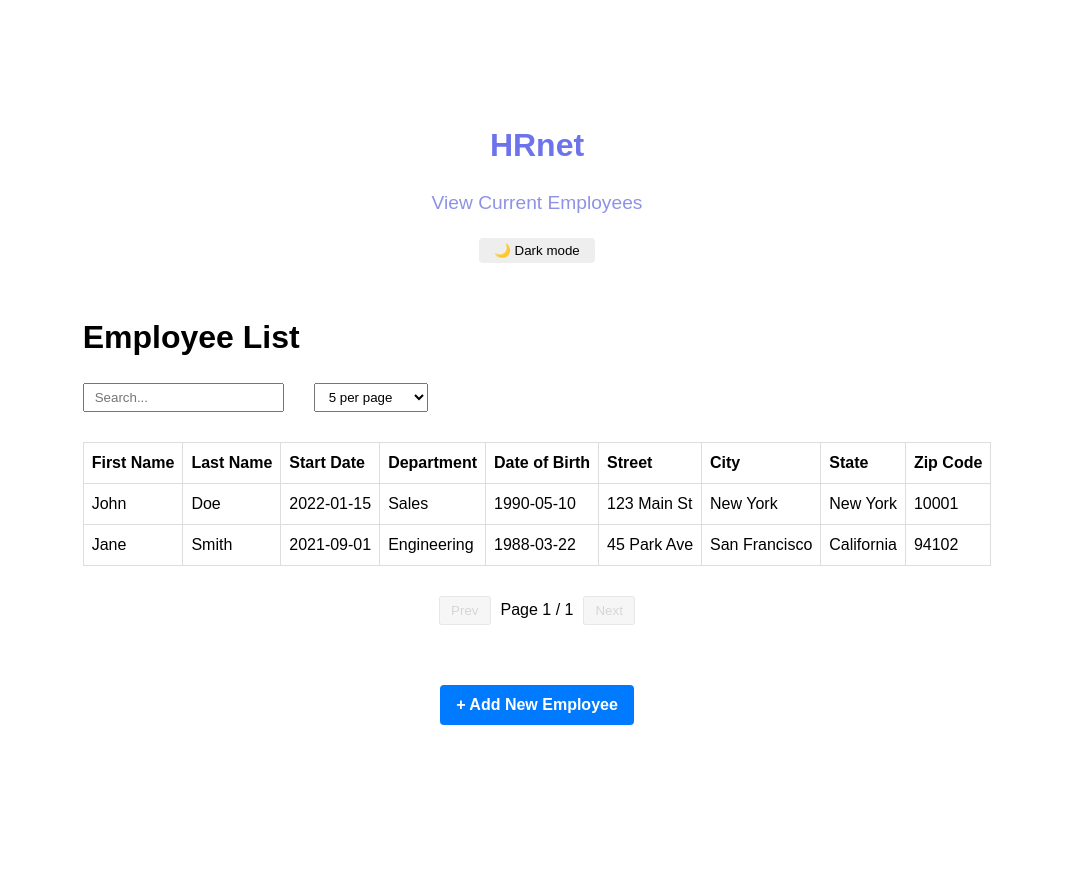
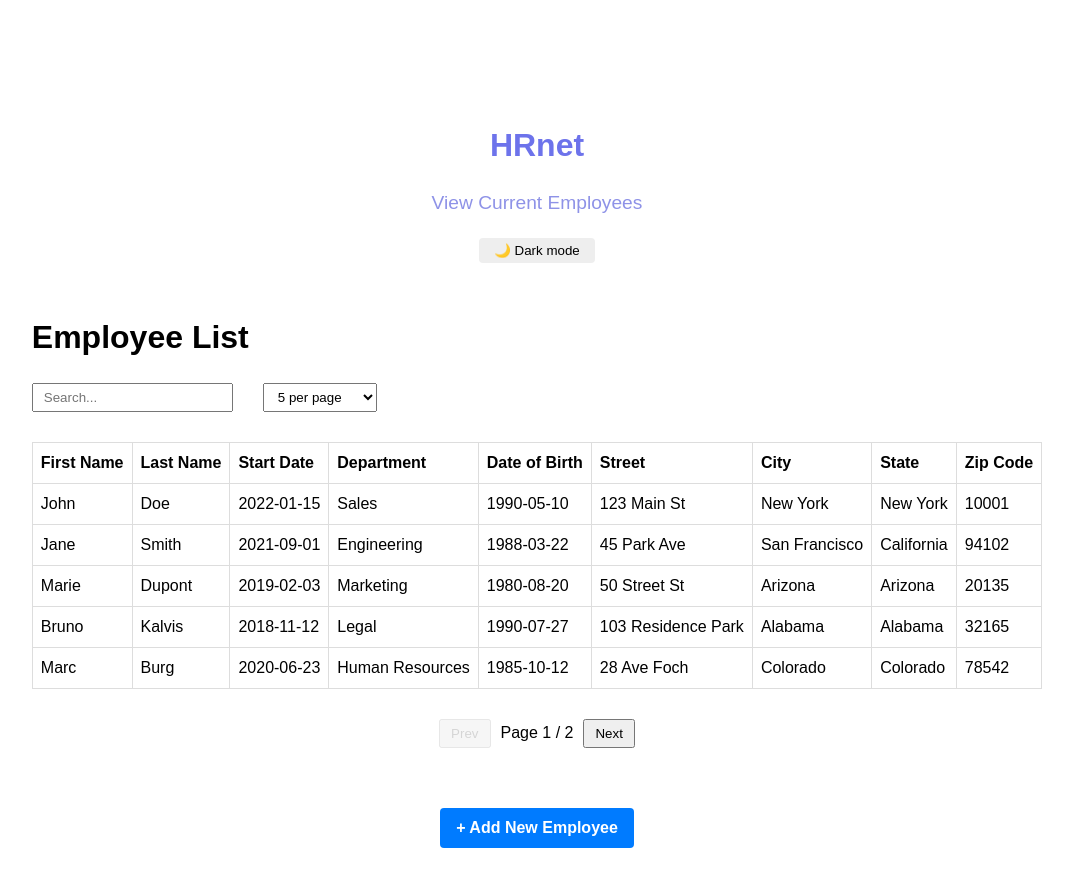
Before and after one commit to Andoniaina-Manantsoa/HRnet_modifier, a React app: page /employees in a window 1280 px wide. Shown: the whole page, without its empty margins (103-1176 px from the left). Before the commit the page ends 800 px from the top, so only its background shows below. Built offline with nearby package versions, Linux system fonts and the light colour scheme; the HTML template or start-up script is replaced by a standard one.

Commit message:
Ajout liste employee dans mock

```diff
--- a/src/data/mockEmployees.js
+++ b/src/data/mockEmployees.js
@@ -21,4 +21,48 @@ export const mockEmployees = [
         state: "California",
         zipCode: "94102",
     },
+    {
+        firstName: "Marie",
+        lastName: "Dupont",
+        startDate: "2019-02-03",
+        department: "Marketing",
+        dateOfBirth: "1980-08-20",
+        street: "50 Street St",
+        city: "Arizona",
+        state: "Arizona",
+        zipCode: "20135",
+    },
+    {
+        firstName: "Bruno",
+        lastName: "Kalvis",
+        startDate: "2018-11-12",
+        department: "Legal",
+        dateOfBirth: "1990-07-27",
+        street: "103 Residence Park",
+        city: "Alabama",
+        state: "Alabama",
+        zipCode: "32165",
+    },
+    {
+        firstName: "Marc",
+        lastName: "Burg",
+        startDate: "2020-06-23",
+        department: "Human Resources",
+        dateOfBirth: "1985-10-12",
+        street: "28 Ave Foch",
+        city: "Colorado",
+        state: "Colorado",
+        zipCode: "78542",
+    },
+    {
+        firstName: "Audrey",
+        lastName: "Zen",
+        startDate: "2020-05-10",
+        department: "Sales",
+        dateOfBirth: "1980-12-01",
+        street: "023 Broadway",
+        city: "Connecticut",
+        state: "Connecticut",
+        zipCode: "78542",
+    },
 ];
```
